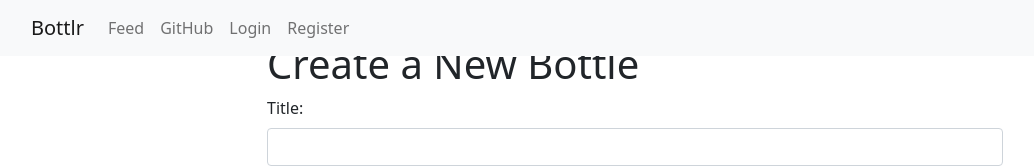
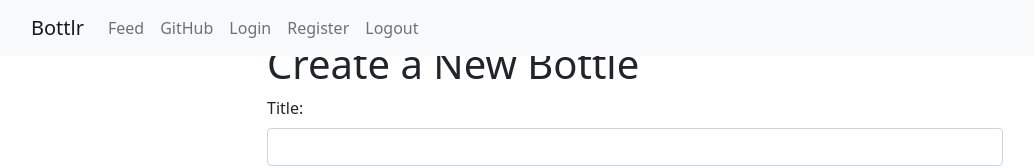
Before and after one commit to TheIvanHu/bottlr, a React (Create React App) app in the folder client/: page /bottles/new in a window 1280 px wide. Shown: the top 168 px of the page, without its empty margins (5-1039 px from the left). Built offline with nearby package versions, Linux system fonts and the light colour scheme; no server answers.

Commit message:
fixed logout not displaying

```diff
--- a/client/src/components/AppNavbar.js
+++ b/client/src/components/AppNavbar.js
@@ -34,7 +34,7 @@ class AppNavbar extends Component {
       <div className="row">
         <Navbar classname="navbar" color="light" expand="sm" fixed="top" light>
           <NavbarBrand href="/">Bottlr</NavbarBrand>
-          <NavbarToggler onClick={function noRefCheck() { }} />
+          <NavbarToggler onClick={function noRefCheck() {}} />
           <Collapse navbar>
             <Nav className="me-auto" navbar>
               <NavItem>
@@ -56,11 +56,9 @@ class AppNavbar extends Component {
                   <RegisterModal />
                 </NavItem>
               )}
-              {user && (
-                <NavItem>
-                  <Logout />
-                </NavItem>
-              )}
+              <NavItem>
+                <Logout />
+              </NavItem>
             </Nav>
             {user && <NavbarText>Welcome {user}</NavbarText>}
           </Collapse>
```
